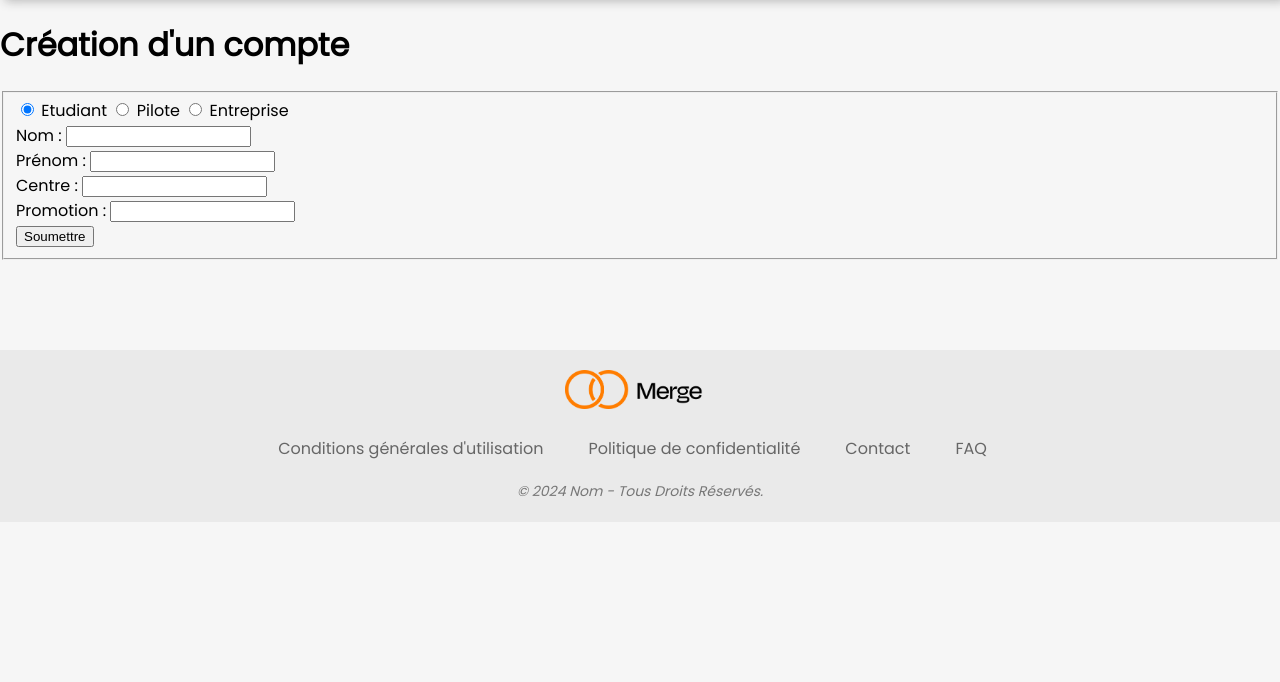
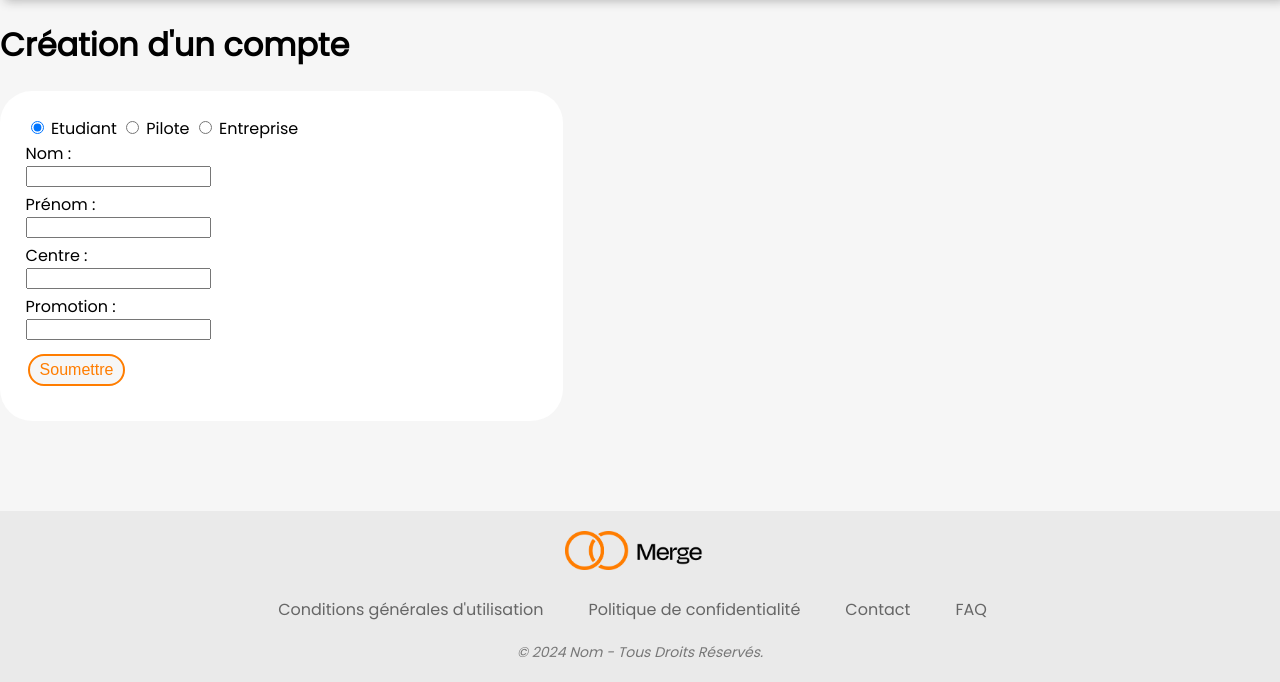
Before and after one commit to RobinNoiret/CESI_CPIA2_WEB-MERGE_WEBSITE, a PHP site: page /inscription.html in a window 1280 px wide. Shown: the part 57-739 px from the top of the page. Run offline with PHP 8.4, Linux system fonts and the light colour scheme.

Commit message:
Correction de bug ! Ca fonctionne (pas pour toutes les localités)

```diff
--- a/SITE/CSS/style_création.css
+++ b/SITE/CSS/style_création.css
@@ -68,32 +68,32 @@ body
     transform: scale(1.1); /* Augmentez la valeur selon votre préférence */
 }
 
-.CTA_secondaire
+.Form_CTA_secondaire
 {
 
     background-color: var(--blanc-fixe);
+
     border-width: 2px;
     border-style: solid;
-
     border-color: var(--orange-action);
-    border-image-slice: 1;
-
     border-radius: 50em;
 
     color: var(--orange-action);
-    padding: 10px 20px;
-    width: 40%;
+    padding: 5px 10px;
+    width: fit-content;
+    height: 3%;
     text-align: center;
     text-decoration: none;
     display: inline-block;
     font-size: 16px;
-    margin: 4px 2px;
+    margin: 9px 2px;
     transition: transform 0.3s ease-in-out;
 }
 
-.CTA_secondaire:hover
+.Form_CTA_secondaire:hover
 {
     transform: scale(1.05); /* Augmentez la valeur selon votre préférence */
+    background-color: white;
 }
 
 
@@ -155,7 +155,27 @@ nav a:hover
     width: 100%;
 }
 
+.fieldset-group
+{
+    display: inline;
+    width: 40%;
+    border-radius: 2em;
+    padding: 2%;
+    margin: 0 auto; /* Centrage horizontal */
+    justify-content: center;
+    justify-content: center; /* Centrage horizontal */
+    align-items: center; /* Centrage vertical */
+    background-color: white; /* Couleur de fond */
+    border-style: none;
 
+}
+
+
+input[type=text],input[type=number]
+{
+    display: block;
+    margin-bottom: 5px;
+}
 
 
 /*____________________________________________ Footer ____________________________________________*/
--- a/SITE/inscription.html
+++ b/SITE/inscription.html
@@ -63,7 +63,7 @@
                         <input type="text" id="promotionEtudiant" name="promotionEtudiant">
                       </div>
 
-                      <input type="submit" value="Soumettre">
+                      <input class="Form_CTA_secondaire" type="submit" value="Soumettre">
                 </div>
 
             </fieldset>
```
